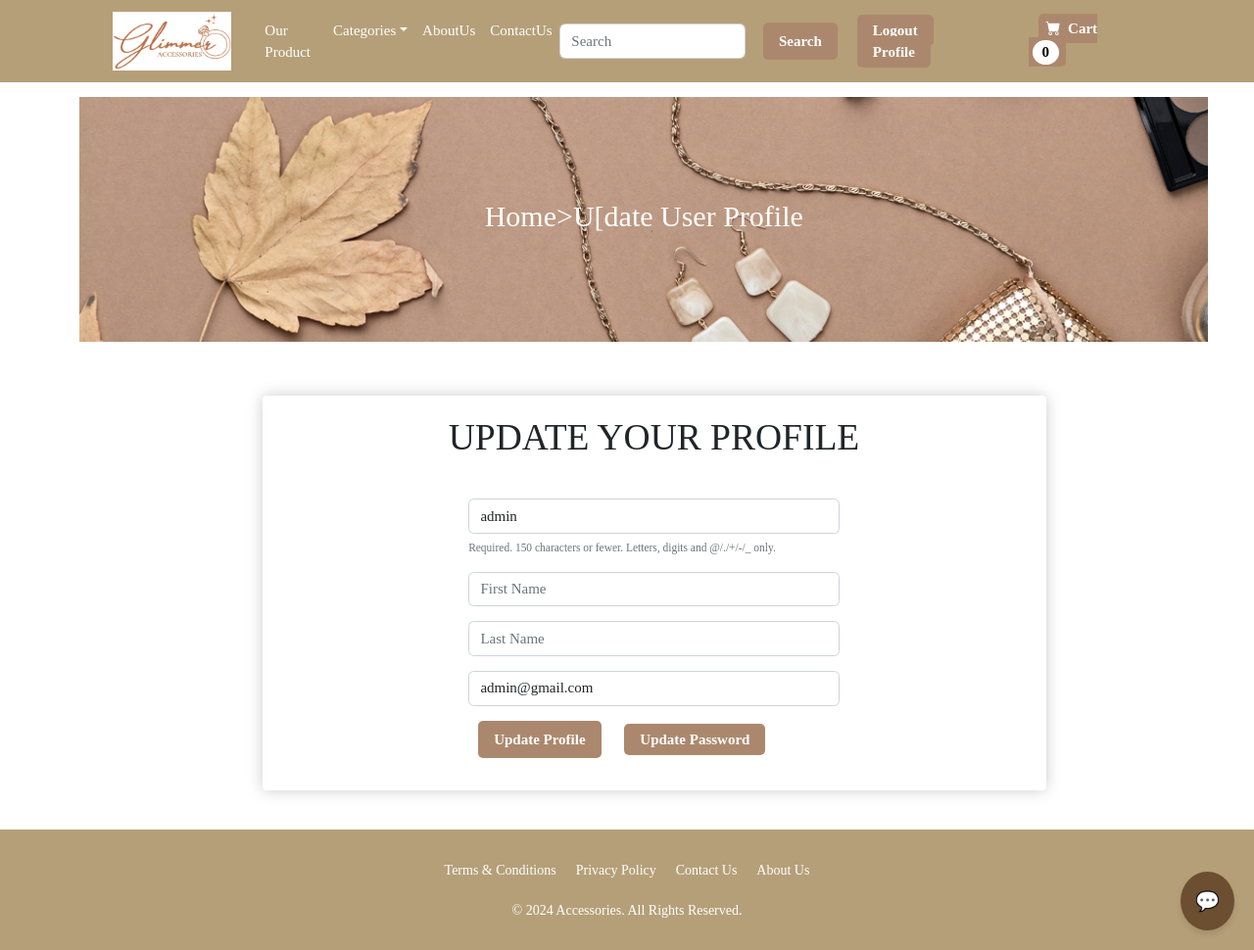
After one commit to RachanaMaskey/ebot, a Django app: page /update_user/ in a window 1280 px wide. The commit adds this page. Shown: the whole page at 98% size. Run offline with Django 5.2, Linux system fonts and the light colour scheme; a user stored in the database is signed in; data comes from the database, SQL or seed files in the repository; both versions use the stored data as it was after the commit; some libraries are stand-ins or nearby versions.

Commit message:
update user profile and change password

```diff
--- a/cart/templates/cart_summary.html
+++ b/cart/templates/cart_summary.html
@@ -203,13 +203,13 @@
         {%else%}
             <div class="container" style="margin-bottom: 40px;">
                     <div class="row"  style="margin-top: 20px;">
-                    <div class="col-lg-6">
-                        <div class="box-element" id="form-wrapper">
+                    <div class="col-lg-3">
+                        <div class="box-element" id="form-wrapper" style="width: 300px;height: 250px;">
                             <img style="width: 230px;height: 230px;" src="{%static 'images/logo1.png'%}" alt="logo">
                         </div>
                     </div>
 
-                    <div class="col-lg-6">
+                    <div class="col-lg-9">
                         <div class="container">
                             <div class="box-element" id="form-wrapper">
                                 <p><strong>Hello People!!!</strong></p>
--- a/ecommerce/forms.py
+++ b/ecommerce/forms.py
@@ -1,5 +1,5 @@
 from django.contrib.auth.models import User
-from django.contrib.auth.forms import UserCreationForm
+from django.contrib.auth.forms import UserCreationForm,UserChangeForm,SetPasswordForm
 from django import forms
 
 class SignUpForm(UserCreationForm):
@@ -17,14 +17,60 @@ class SignUpForm(UserCreationForm):
 		self.fields['username'].widget.attrs['class'] = 'form-control'
 		self.fields['username'].widget.attrs['placeholder'] = 'User Name'
 		self.fields['username'].label = ''
-		self.fields['username'].help_text = ''
+		self.fields['username'].help_text = '<span class="form-text text-muted"><small>Required. 150 characters or fewer. Letters, digits and @/./+/-/_ only.</small></span>'
+
 
 		self.fields['password1'].widget.attrs['class'] = 'form-control'
 		self.fields['password1'].widget.attrs['placeholder'] = 'Password'
 		self.fields['password1'].label = ''
-		self.fields['password1'].help_text = ''
+		self.fields['password1'].help_text = '<ul class="form-text text-muted small"><li>Your password can\'t be too similar to your other personal information.</li><li>Your password must contain at least 8 characters.</li><li>Your password can\'t be a commonly used password.</li><li>Your password can\'t be entirely numeric.</li></ul>'
 
 		self.fields['password2'].widget.attrs['class'] = 'form-control'
 		self.fields['password2'].widget.attrs['placeholder'] = 'Confirm Password'
 		self.fields['password2'].label = ''
 		self.fields['password2'].help_text = '<span class="form-text text-muted"><small>Enter the same password as before, for verification.</small></span>'
+
+
+
+
+
+
+class UpdateUserForm(UserChangeForm):
+	#hide password stuff
+	password=None
+	#get other fields
+	email = forms.EmailField(label="", widget=forms.TextInput(attrs={'class':'form-control', 'placeholder':'Email Address'}))
+	first_name = forms.CharField(label="", max_length=100, widget=forms.TextInput(attrs={'class':'form-control', 'placeholder':'First Name'}))
+	last_name = forms.CharField(label="", max_length=100, widget=forms.TextInput(attrs={'class':'form-control', 'placeholder':'Last Name'}))
+
+	class Meta:
+		model = User
+		fields = ('username', 'first_name', 'last_name', 'email')
+
+	def __init__(self, *args, **kwargs):
+		super(UpdateUserForm, self).__init__(*args, **kwargs)
+
+		self.fields['username'].widget.attrs['class'] = 'form-control'
+		self.fields['username'].widget.attrs['placeholder'] = 'User Name'
+		self.fields['username'].label = ''
+		self.fields['username'].help_text = '<span class="form-text text-muted"><small>Required. 150 characters or fewer. Letters, digits and @/./+/-/_ only.</small></span>'
+
+
+
+class ChangePasswordForm(SetPasswordForm):
+	class Meta:
+		model=User
+		fields=['new_password1','new_password2']
+
+	def __init__(self, *args, **kwargs):
+		super(ChangePasswordForm, self).__init__(*args, **kwargs)
+
+		self.fields['new_password1'].widget.attrs['class'] = 'form-control'
+		self.fields['new_password1'].widget.attrs['placeholder'] = 'Password'
+		self.fields['new_password1'].label = ''
+		self.fields['new_password1'].help_text = '<ul class="form-text text-muted small"><li>Your password can\'t be too similar to your other personal information.</li><li>Your password must contain at least 8 characters.</li><li>Your password can\'t be a commonly used password.</li><li>Your password can\'t be entirely numeric.</li></ul>'
+
+		self.fields['new_password2'].widget.attrs['class'] = 'form-control'
+		self.fields['new_password2'].widget.attrs['placeholder'] = 'Confirm Password'
+		self.fields['new_password2'].label = ''
+		self.fields['new_password2'].help_text = '<span class="form-text text-muted"><small>Enter the same password as before, for verification.</small></span>'
--- a/ecommerce/templates/category_summary.html
+++ b/ecommerce/templates/category_summary.html
@@ -123,6 +123,7 @@
             </div>
             <br><br>
         </div>
+        <br><br>
         <div class="col-lg-3" style="margin-right: 100px;">
             <div class="box-element">
                 <div class="row">
@@ -134,6 +135,7 @@
                 </div>
             </div>
         </div>
+        <br><br>
         <div class="col-lg-3">
             <div class="box-element">
                 <div class="row">
@@ -145,6 +147,7 @@
                 </div>
             </div>
         </div>
+        <br><br>
         <div class="col-lg-3" style="margin-right: 100px;margin-left: 50px;">
             <div class="box-element">
                 <div class="row">
@@ -181,7 +184,7 @@
         </div>
     </div>
 </div>
-<br><br>
+
 </div>
 
 
--- a/ecommerce/templates/main.html
+++ b/ecommerce/templates/main.html
@@ -306,7 +306,7 @@ function toggleChatWindow() {
                             <li><a href="">Terms & Conditions</a></li>
                             <li><a href="">Privacy Policy</a></li>
                             <li><a href="/contact">Contact Us</a></li>
-                            <li><a href="/about">Aboutt Us</a></li>
+                            <li><a href="/about">About Us</a></li>
                         </ul>
                     </nav>
 
--- a/ecommerce/templates/navbar.html
+++ b/ecommerce/templates/navbar.html
@@ -46,6 +46,7 @@
                 <!-- <button class="custom-login-button" type="submit">Login/Register</button> -->
                 {% if user.is_authenticated%}
                     <a href="{%url 'logout'%}" class="custom-login-button">Logout</a>
+                    <a href="{%url 'update_user'%}" class="custom-login-button">Profile</a>
                 {%else%}
                     <a href="{%url 'login'%}" class="custom-login-button">Login/Register</a>
                 {%endif%}
--- /dev/null
+++ b/ecommerce/templates/update_user.html
@@ -0,0 +1,133 @@
+{%extends 'main.html' %}
+{%load static%}
+{%block content%}
+
+<html>
+    <header>
+        <style>
+             * {
+                margin: 0;
+                padding: 0;
+                box-sizing: border-box;
+            }
+
+            html, body {
+                width: 100%;
+                height: 100%;
+                overflow-x: hidden; /* Prevent horizontal scrolling */
+            }
+
+            /* Main Slider Container */
+            #slider {
+                position: relative;
+                width: 90vw; /* Fullscreen width */
+                height: 70vh;
+                overflow: hidden;
+            }
+
+            /* Slider Animation */
+            #slider figure {
+                display: flex;
+                position: absolute;
+                width: 800%; /* For multiple images */
+                margin: 0;
+                left: 0;
+                top: 0;
+                animation: sliderAnimation 15s infinite;
+            }
+
+            #slider figure img {
+                width: 90vw; /* Fullscreen width for each image */
+                height: 70vh;
+                object-fit: cover; /* Ensures image fits nicely */
+            }
+
+            /* Text Overlay for Each Slide */
+            .overlay {
+                position: absolute;
+                top: 0;
+                left: 0;
+                width: 100%;
+                height: 100%;
+                background: rgba(0, 0, 0, 0); /* Slight dark overlay */
+                display: flex;
+                flex-direction: column;
+                justify-content: center;
+                align-items: center;
+                color: white;
+                text-align: center;
+            }
+
+            .overlay h1 {
+                font-size: 3rem;
+                margin-bottom: 10px;
+                color: white;
+            }
+
+            .overlay h5 {
+                font-size: 1.5rem;
+                margin-bottom: 20px;
+                color: white;
+            }
+
+            .overlay button {
+                background-color: #AB886D;
+                color: white;
+                border: 1px solid #54473F;
+                margin: 0 10px;
+                padding: 8px 16px;
+                border-radius: 5px;
+                font-weight: bold;
+                transition: background-color 0.3s ease;
+            }
+
+            .overlay button:hover {
+                background-color: #54473F;
+                color: white;
+            }
+
+            .custom-aboutus{
+                width: 100%;
+                height: 530px;
+            }
+
+        </style>
+    </header>
+</html>
+
+
+<header class="py-5">
+    <div class="container">
+            <div id="slider" style="height: 250px;">
+                <figure>
+                    <img src="{% static 'images/4.jpg' %}" alt="Image 1">
+                </figure>
+                <div class="overlay">
+                    <h2>Home>U[date User Profile</h2>
+                </div>
+    </div>
+</header>
+
+
+<div class="container" style="margin-bottom: 40px;">
+    <div class="box-element offset-md-2" style="width: 800px;margin-top: 10px;">
+        <div  style="margin-top: 10px;">
+            <h1 class="text-center">UPDATE YOUR PROFILE</h1>
+        </div>
+        <div class="row"  style="margin-top: 40px;">
+            <div class="col-md-6 offset-md-3">
+                <form method="POST" action="{%url 'update_user' %}">
+                    {% csrf_token %}
+
+                    {{user_form.as_p}}
+
+                    <button type="submit" class="custom-login-button">Update Profile</button>
+                    <a href="{% url 'update_password' %}" class="custom-login-button">Update Password</a>
+                    <br><br>
+                </form>
+            </div>
+        </div>
+    </div>
+</div>
+
+{%endblock content%}
--- a/ecommerce/urls.py
+++ b/ecommerce/urls.py
@@ -8,6 +8,8 @@ urlpatterns = [
     path('login/',views.login_user,name='login'),
     path('logout/',views.logout_user,name='logout'),
     path('register/',views.register_user,name='register'),
+    path('update_user/',views.update_user,name='update_user'),
+    path('update_password/',views.update_password,name='update_password'),
     path('allproduct/',views.allproduct,name='allproduct'),
     path('product/<int:pk>',views.product,name='product'),
     path('category/<str:cat>',views.category,name='category'),
--- a/ecommerce/views.py
+++ b/ecommerce/views.py
@@ -5,7 +5,7 @@ from django.contrib import messages
 from django.contrib.auth.models import User
 from django.contrib.auth.forms import UserCreationForm
 from django import forms
-from .forms import SignUpForm
+from .forms import SignUpForm,UpdateUserForm,ChangePasswordForm
 from django.core.paginator import Paginator
 
 
@@ -76,9 +76,11 @@ def register_user(request):
             login(request,user)
             messages.success(request,("You have registered successfully!!"))
             return redirect('home')
+
         else:
-            messages.success(request,("There was an error. Please try again..."))
-            return redirect('register')
+            for error in list(form.errors.values()):
+                messages.error(request,error)
+                return redirect('register')
     else:
         return render(request,'register.html',{'form':form})
 
@@ -105,6 +107,50 @@ def category_summary(request):
     categories=Category.objects.all()
     return render(request,'category_summary.html',{"categories":categories,"products":products})
 
+def update_user(request):
+    if request.user.is_authenticated:
+        current_user=User.objects.get(id=request.user.id)
+        user_form= UpdateUserForm(request.POST or None, instance=current_user)
+
+        if user_form.is_valid():
+            user_form.save()
+
+            login(request,current_user)
+            messages.success(request,"User profile has been updated!!!")
+            return redirect('home')
+        else:
+            for error in list(user_form.errors.values()):
+                    messages.error(request,error)
+        return render(request,"update_user.html",{'user_form':user_form})
+    else:
+        messages.success(request,"User must be logged in")
+        return redirect('home')
+
+def update_password(request):
+    if request.user.is_authenticated:
+        current_user=request.user
+        #did they fill out the form
+        if request.method == 'POST':
+            form=ChangePasswordForm(current_user,request.POST)
+            #is the form valid
+            if form.is_valid():
+                form.save()
+                messages.success(request,"Your password has been updated!!!!!!!!")
+                login(request,current_user)
+                return redirect('update_user')
+
+            else:
+                for error in list(form.errors.values()):
+                    messages.error(request,error)
+                    return redirect('update_password')
+
+        else:
+            form=ChangePasswordForm(current_user)
+            return render(request,"update_password.html",{'form':form})
+
+    else:
+        messages.success(request,"User must be logged in")
+        return redirect('home')
 
 
 
```
Also changed, not shown: ecommerce/templates/update_password.html (added, +134 -0 lines), db.sqlite3.
